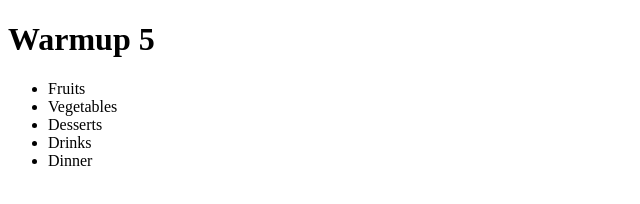
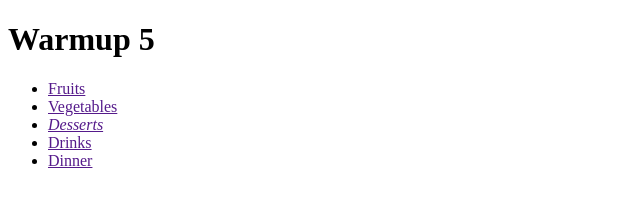
Before and after one commit to Katie159184/warmup-5, a plain HTML site: page index.html in a window 1280 px wide. Shown: the whole page, without its empty margins (0-640 px from the left). Drawn offline with Linux system fonts and the light colour scheme.

Commit message:
Update index.html

```diff
--- a/index.html
+++ b/index.html
@@ -7,12 +7,12 @@
     </head>
     <body>
         <h1>Warmup <strong>5</strong></h1>
-        <ul>
-            <li>Fruits</li>
-            <li>Vegetables</li>
-            <li>Desserts</li>
-            <li>Drinks</li>
-            <li>Dinner</li>
+        <ul style="list-style-type: disc;">
+            <li><a href="">Fruits</a></li>
+            <li><a href="">Vegetables</a></li>
+            <li><a href=""><em>Desserts</em></a></li>
+            <li><a href="">Drinks</a></li>
+            <li><a href="">Dinner</a></li>
         </ul>
     </body>
 </html>
```
